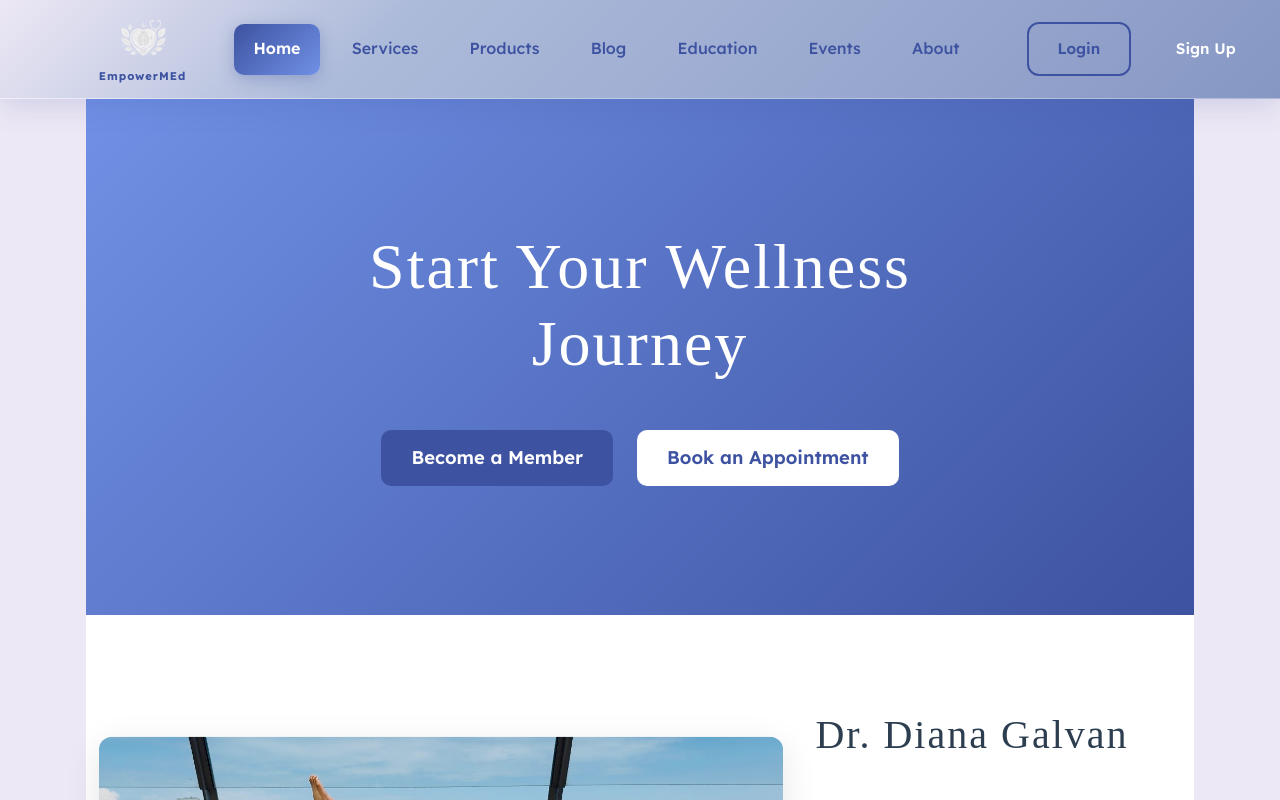
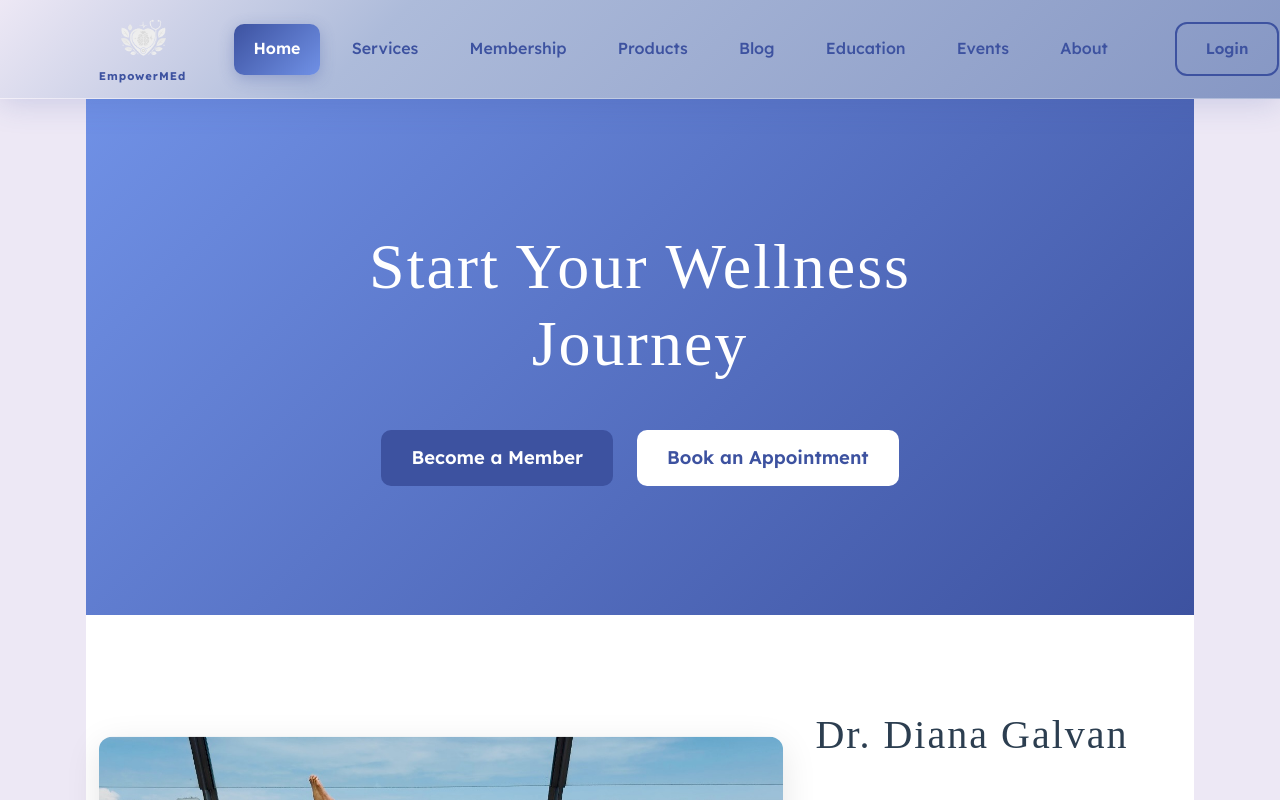
Before and after one commit to Zuhra66/CapstonProject-Frontend, a React (Vite) app in the folder EmpowerMed/: page / in a window 1280 px wide. Shown: the top 800 px of the page. Built offline with nearby package versions, Linux system fonts and the light colour scheme; no server answers; a web font is replaced by a local one.

Commit message:
Blog + Events integration

```diff
--- a/EmpowerMed/src/components/Navbar.jsx
+++ b/EmpowerMed/src/components/Navbar.jsx
@@ -38,6 +38,10 @@ export default function Navbar() {
             <NavLink to="/services" className={({ isActive }) =>
               isActive ? `${styles.navLink} ${styles.navLinkActive}` : styles.navLink}>
               Services
+            </NavLink>
+             <NavLink to="/membership" className={({ isActive }) =>
+              isActive ? `${styles.navLink} ${styles.navLinkActive}` : styles.navLink}>
+              Membership
             </NavLink>
             <NavLink to="/products" className={({ isActive }) =>
               isActive ? `${styles.navLink} ${styles.navLinkActive}` : styles.navLink}>
```
